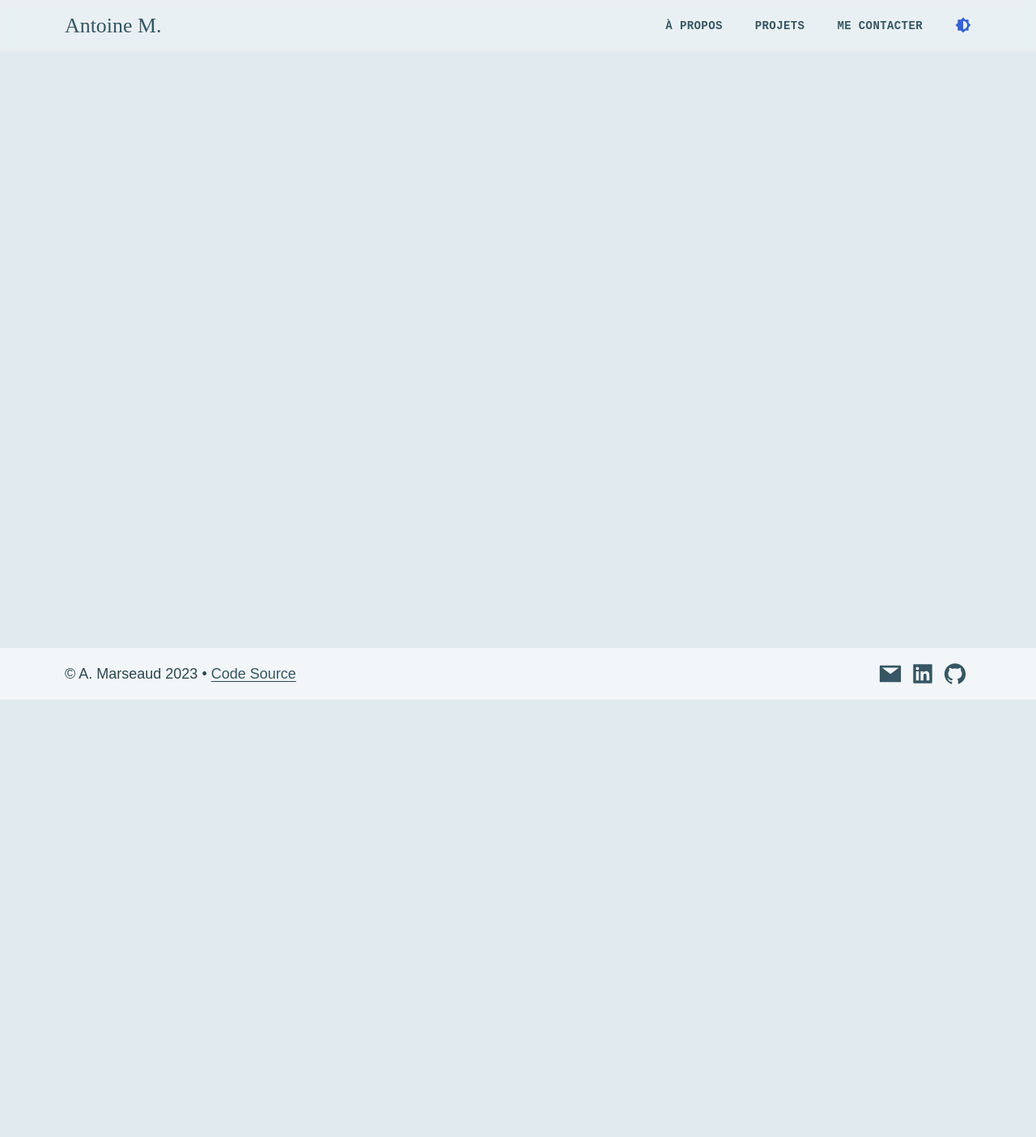
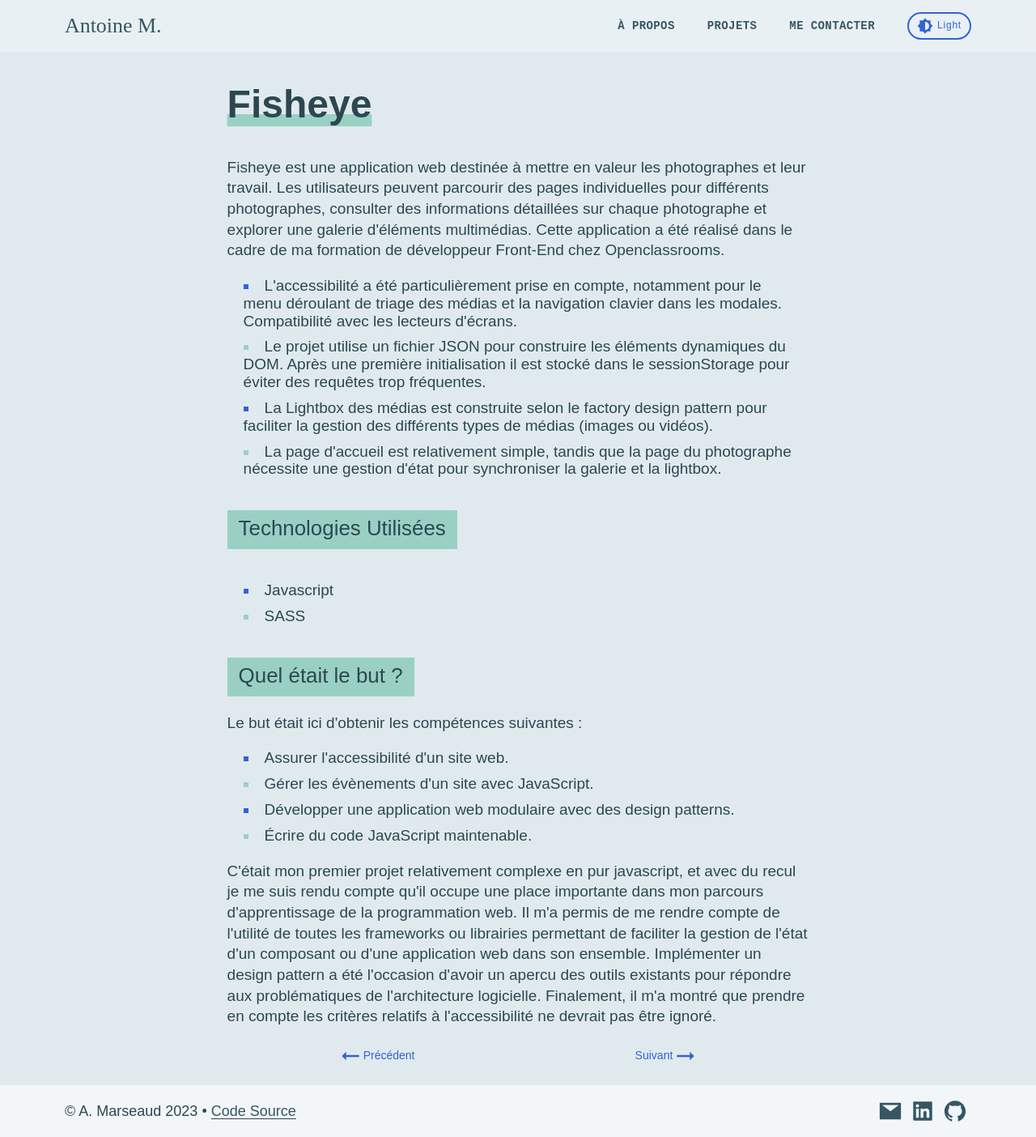
Before and after one commit to AEMuto/react_portfolio, a React (Vite) app: page /project/0 in a window 1280 px wide. Shown: the whole page at 81% size. Before the commit the page ends 864 px from the top, so only its background shows below. Built offline with nearby package versions, Linux system fonts and the light colour scheme; a web font is replaced by a local one.

Commit message:
Next and Prev feature for the projects view.

```diff
--- a/src/components/Card/index.tsx
+++ b/src/components/Card/index.tsx
@@ -19,6 +19,7 @@ export const ProjectCard = (
 			<div className="project__card">
 				<Link
 					to={`/project/${id}`}
+					// state={total_project}
 					title={`Projet ${title}`}
 					className="project__card__img-container"
 				>
@@ -27,6 +28,7 @@ export const ProjectCard = (
 				<div className="project__card__txt-container">
 					<Link
 						to={`/project/${id}`}
+						// state={total_project}
 						title={`Projet ${title}`}
 						className="project__card__title"
 					>
@@ -42,6 +44,7 @@ export const ProjectCard = (
 					</div>
 					<Link
 						to={`/project/${id}`}
+						// state={total_project}
 						className="project__card__cta"
 						title={`Projet ${title}`}
 					>
--- a/src/components/Layout/_Nav.tsx
+++ b/src/components/Layout/_Nav.tsx
@@ -2,19 +2,19 @@ import {MdBrightness6} from "react-icons/md"
 import styled from "@emotion/styled"
 import {Link} from "react-router-dom"
 import Hamburger from "../Hamburger"
-import {useState} from "react"
+import {useRef, useState} from "react"
 
 //TODO: Add a "scroll to top" button?
-//TODO: Finish LinksModal and global behavior of Nav in mobile view,
-// when clicking the hamburger should make trap focus on the modal
-// and prevent scrolling for accessibility reasons
+//TODO: Find where to put the theme switcher in mobile view
 
 const Nav = () => {
 	const [isMenuOpen, setIsMenuOpen] = useState(false)
+	const rootRef = useRef(document.documentElement)
+	const root = rootRef.current.dataset
+	const [currentTheme, setCurrentTheme] = useState(root.theme)
 	const switchTheme = () => {
-		const root = document.documentElement.dataset
 		root.theme = root.theme === "dark" ? "light" : "dark"
-		// console.log("Theme switched", root.theme)
+		setCurrentTheme(root.theme)
 	}
 
 	const handleModalLinksClick = () => {
@@ -24,9 +24,11 @@ const Nav = () => {
 	return (
 		<StyledNav>
 			<NavContent>
+				<LogoContainer>
 					<NavLogo to="/#header" title="Accueil">
 						Antoine M.
 					</NavLogo>
+				</LogoContainer>
 				<LinksWrapper>
 					<LinksList>
 						<li>
@@ -45,13 +47,14 @@ const Nav = () => {
 							</Link>
 						</li>
 					</LinksList>
+				</LinksWrapper>
 				<ThemeSwitcher
 					title="Changer le thème"
 					onClick={switchTheme}
 				>
 					<MdBrightness6 size="2rem"/>
+					{currentTheme}
 				</ThemeSwitcher>
-				</LinksWrapper>
 				<Hamburger
 					isActive={isMenuOpen}
 					setIsActive={setIsMenuOpen}
@@ -118,11 +121,12 @@ const LinksModal = styled.div`
     align-items: center;
     justify-content: center;
     height: 100%;
+	  gap: 2rem;
   }
 
   a {
     font-family: "acumin-pro-wide", monospace;
-    font-size: 2.6rem;
+    font-size: var(--font-size-xl);
   }
 
   &.active {
@@ -153,7 +157,12 @@ const NavContent = styled.div`
   padding: 0 1.6rem;
 `
 
+const LogoContainer = styled.div`
+  flex: 1;
+`
+
 const NavLogo = styled(Link)`
+
   font-family: "ivyjournal", serif;
   font-size: var(--font-size-lg);
   line-height: 1.5;
@@ -217,8 +226,19 @@ const ThemeSwitcher = styled.span`
   cursor: pointer;
   color: var(--primary);
   margin-left: 2rem;
+  display: flex;
+  align-items: center;
+  gap: .5rem;
+  text-transform: capitalize;
+  border: 2px solid var(--primary);
+  padding: .5rem 1rem;
+  border-radius: 2rem;
+  font-size: 1.2rem;
+  letter-spacing: 0.08rem;
+  transition: color .3s ease-in-out, border-color .3s ease-in-out;
 
   &:hover {
     color: var(--primary--hover);
+    border-color: var(--primary--hover);
   }
 `
--- a/src/data/projectsData.ts
+++ b/src/data/projectsData.ts
@@ -14,58 +14,61 @@ export type TProject = {
 	short_desc: string,
 	tags: string[]
 	markdown?: string
-	urls: Array<{ name: string, url: string }>
+	urls: {
+		live: string | null,
+		github: string | null
+	}
 
 }
 
 const projectsData: TProject[] = [
 	{
-		id: 1,
+		id: 0,
 		title: "Fisheye",
 		img: FisheyeImg,
 		short_desc: "Une plateforme accessible permettant à des photographes de présenter leurs travaux.",
 		tags: ["Javascript", "OOP", "Factory Pattern", "Accessibilité"],
 		markdown: FisheyeMarkdown,
-		urls: [
-			{name: "Voir le site", url: "https://aemuto.github.io/AntoineMarseaud_6_10082021/"},
-			{name: "Voir le code", url: "https://github.com/AEMuto/AntoineMarseaud_6_10082021"},
-		],
+		urls: {
+			live: "https://aemuto.github.io/AntoineMarseaud_6_10082021/",
+			github: "https://github.com/AEMuto/AntoineMarseaud_6_10082021"
+		},
 	},
 	{
-		id: 2,
+		id: 1,
 		title: "ArgentBank",
 		img: ArgentBankImg,
 		short_desc: "Front-end d'une application web permettant la connexion, création et modification d'un utilisateur via l'usage d'un JWT.",
 		tags: ["React", "Redux", "Typescript"],
 		markdown: ArgentBankMarkdown,
-		urls: [
-			{name: "Voir le site", url: "https://argent-bank.vercel.app/"},
-			{name: "Voir le code", url: "https://github.com/AEMuto/AntoineMarseaud_13_16022022"},
-		],
+		urls: {
+			live: "https://argent-bank.vercel.app/",
+			github: "https://github.com/AEMuto/AntoineMarseaud_13_16022022"
+		},
 	},
 	{
-		id: 3,
+		id: 2,
 		title: "HRnet",
 		img: HRnetImg,
 		short_desc: "CRM d'une entreprise permettant de gérer la création et le suivi de ses profils employés.",
 		tags: ["React", "Redux", "Typescript", "Storybook"],
 		markdown: HRnetMarkdown,
-		urls: [
-			{name: "Voir le site", url: "https://antoine-marseaud-hrnet-app.vercel.app/"},
-			{name: "Voir le code", url: "https://github.com/AEMuto/AntoineMarseaud_14_HRnet_Application_23032022"},
-		],
+		urls: {
+			live: "https://antoine-marseaud-hrnet-app.vercel.app/",
+			github: "https://github.com/AEMuto/AntoineMarseaud_14_HRnet_Application_23032022"
+		},
 	},
 	{
-		id: 4,
+		id: 3,
 		title: "D20Codex",
 		img: D20CodexImg,
 		short_desc: "Application web répertoriant les données de plusieurs systèmes de jeu de rôle.",
 		tags: ["React", "Typescript", "Scroll Infini", "Virtualisation", "Appwrite"],
 		markdown: D20CodexMarkdown,
-		urls: [
-			{name: "Voir le site", url: "https://d20codex.vercel.app/"},
-			{name: "Voir le code", url: "https://github.com/AEMuto/d20codex"},
-		],
+		urls: {
+			live: "https://d20codex.vercel.app/",
+			github: "https://github.com/AEMuto/d20codex"
+		},
 	},
 ]
 
--- a/src/router/router.tsx
+++ b/src/router/router.tsx
@@ -5,9 +5,11 @@ import Home from "../views/Home/_index"
 import projectsData from "../data/projectsData"
 
 const projectDataLoader = async ({params}: any) => {
-	return projectsData
-			.find((project) => project.id === parseInt(params.id ?? "", 10))
-		?? "No Project with this ID"
+	const current = projectsData.find((project) => project.id === parseInt(params.id ?? "", 10)) ?? "No Project with this ID"
+	return {
+		current: current,
+		total: projectsData.length,
+	}
 }
 
 const router = createBrowserRouter([
@@ -18,7 +20,7 @@ const router = createBrowserRouter([
 	{
 		path: "/project/:id",
 		element: <Project/>,
-		loader: projectDataLoader
+		loader: projectDataLoader,
 	},
 	{
 		path: "/*",
@@ -27,5 +29,4 @@ const router = createBrowserRouter([
 ])
 
 
-
 export default router
--- a/src/views/Project.tsx
+++ b/src/views/Project.tsx
@@ -4,17 +4,22 @@ import Markdown from "react-markdown"
 import remarkGfm from "remark-gfm"
 import {Prism as SyntaxHighlighter} from "react-syntax-highlighter"
 import {oneDark} from "react-syntax-highlighter/dist/esm/styles/prism"
-import {useLoaderData} from "react-router-dom"
+import {Link, useLoaderData} from "react-router-dom"
 import styled from "@emotion/styled"
 import Heading from "../components/Heading"
 import {SlideContainer} from "../components/Slide"
 import {TProject} from "../data/projectsData"
 import Subheading from "../components/Subheading"
 import Typography from "../components/Typography"
+import { MdOutlineArrowRightAlt } from "react-icons/md";
 
 const Project = () => {
 	// Data coming from the loader, see router.tsx
-	const {tags, markdown, title, urls} = useLoaderData() as TProject
+	const {current, total} = useLoaderData() as { current: TProject, total: number }
+	const {title, markdown, id, urls} = current
+
+	const nextProject = id === total - 1 ? 0 : id + 1
+	const previousProject = id === 0 ? total - 1 : id - 1 // Because total is the length of the array, not the last index
 
 	return (
 		<Layout>
@@ -94,7 +99,17 @@ const Project = () => {
 						},
 					}}
 				/>
-
+				<ProjectNavArrowContainer>
+					{/*Next & Prev arrows*/}
+					<Link to={`/project/${previousProject}`} >
+						<MdOutlineArrowRightAlt size={32} style={{transform: "rotate(180deg)"}}/>
+						<span>Précédent</span>
+					</Link>
+					<Link to={`/project/${nextProject}`} >
+						<span>Suivant</span>
+						<MdOutlineArrowRightAlt size={32}/>
+					</Link>
+				</ProjectNavArrowContainer>
 			</StyledSlideContainer>
 		</Layout>
 	)
@@ -102,12 +117,35 @@ const Project = () => {
 
 export default Project
 
+const ProjectNavArrowContainer = styled.div`
+	display: flex;
+	justify-content: space-around;
+	align-items: center;
+	margin: 2rem 0;
+	//gap: 2rem;
+	a {
+		color: var(--primary);
+		display: flex;
+		align-items: center;
+		justify-content: center;
+		font-size: var(--font-size-sm);
+		line-height: 1;
+		&:hover {
+			color: var(--primary--hover);
+    }
+		& span {
+			transform: translateY(-1px);
+		}
+  }
+
+`
+
 const StyledSlideContainer = styled(SlideContainer)`
   display: flex;
   flex-direction: column;
   max-width: 135ch;
   margin: 0 auto;
-  padding: 0 1.6rem 5rem 1.6rem;
+  padding: 0 1.6rem;
 `
 
 const List = styled.ul`
@@ -121,7 +159,8 @@ const List = styled.ul`
 const ListItem = styled.li`
   margin: 1rem 2rem;
   padding: 0;
-	font-size: var(--font-size-md);
+  font-size: var(--font-size-md);
+
   &:nth-child(odd)::marker {
     color: var(--primary);
   }
```
Lines whose indentation alone changed are shown as unchanged.
